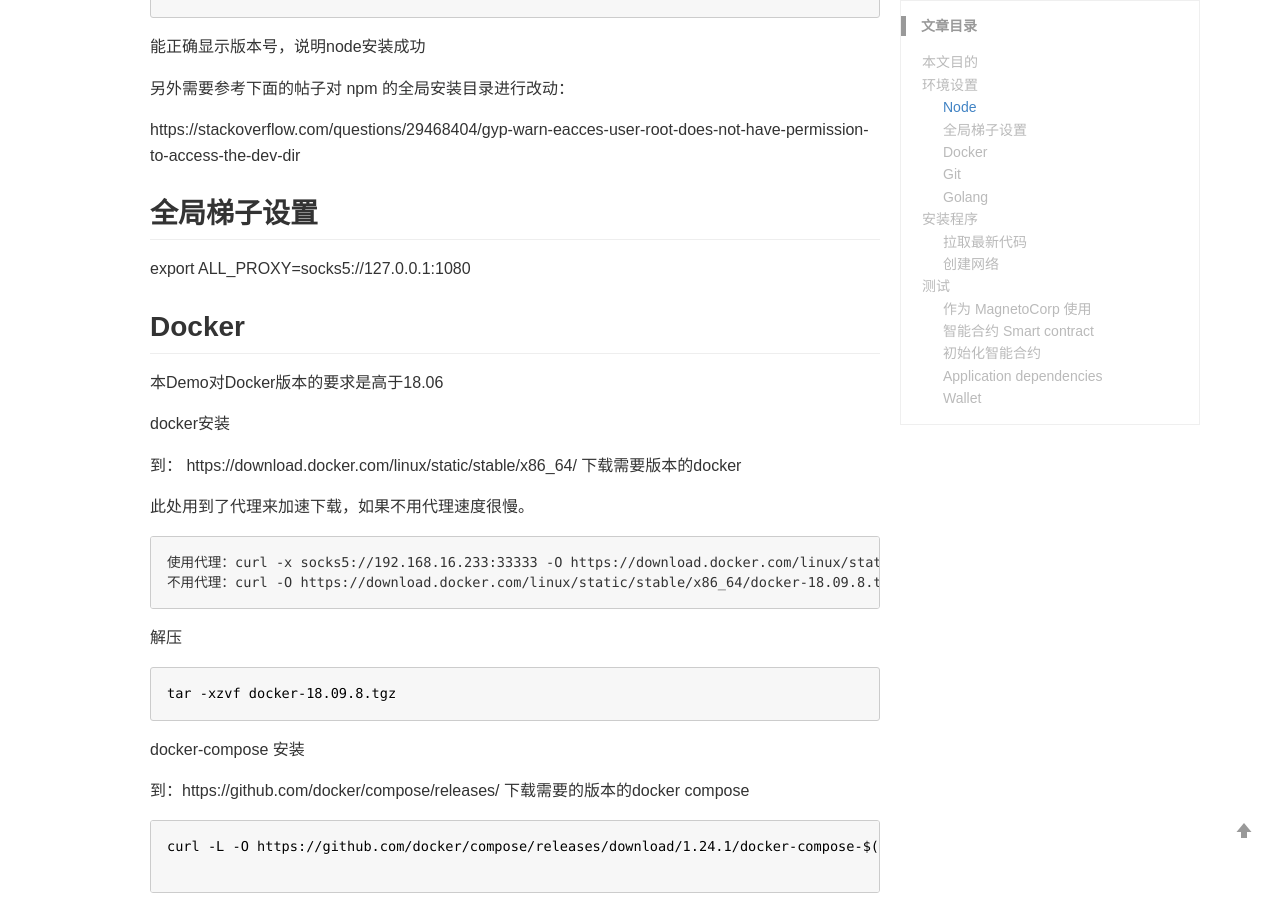
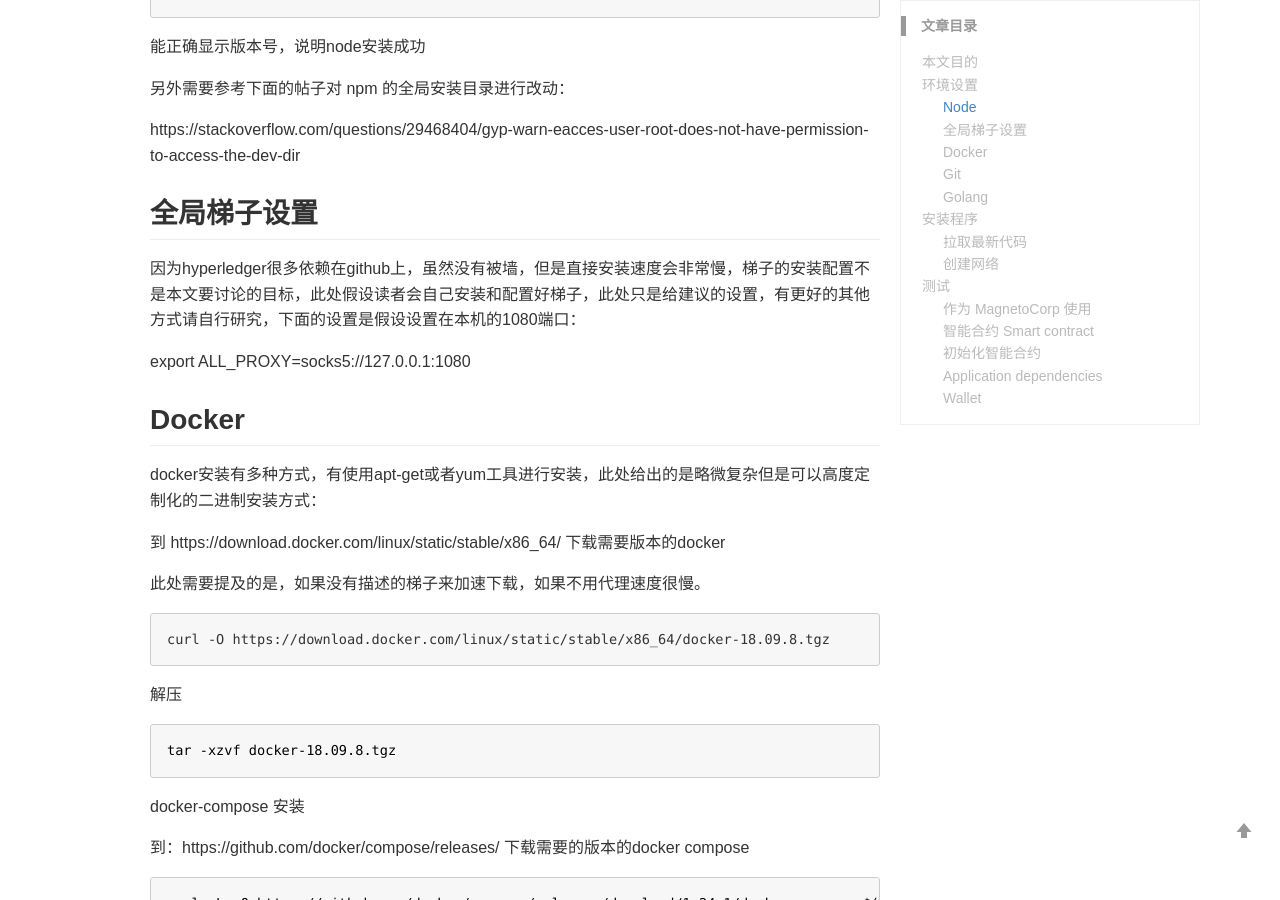
Before and after one commit to nox60/nox60.github.io, a Jekyll site: the page built from _posts/2019-7-12-Hyperledger-Fabric-Commercial-paper-例子详解.md, in a window 1280 px wide and 900 px high, scrolled down 1013 px. Built offline with Jekyll 4.4.1, drawn with Linux system fonts in a browser that asks for light colours; our own code applies the rules of GitHub Pages for plain Markdown files; comment, search, counter and statistics services are not loaded.

Commit message:
Update 2019-7-12-Hyperledger-Fabric-Commercial-paper-例子详解.md

````diff
--- a/_posts/2019-7-12-Hyperledger-Fabric-Commercial-paper-例子详解.md
+++ b/_posts/2019-7-12-Hyperledger-Fabric-Commercial-paper-例子详解.md
@@ -39,20 +39,19 @@ https://stackoverflow.com/questions/29468404/gyp-warn-eacces-user-root-does-not-
 
 ## 全局梯子设置
 
+因为hyperledger很多依赖在github上，虽然没有被墙，但是直接安装速度会非常慢，梯子的安装配置不是本文要讨论的目标，此处假设读者会自己安装和配置好梯子，此处只是给建议的设置，有更好的其他方式请自行研究，下面的设置是假设设置在本机的1080端口：
+
 export ALL_PROXY=socks5://127.0.0.1:1080
 
 ## Docker
 
-本Demo对Docker版本的要求是高于18.06
+docker安装有多种方式，有使用apt-get或者yum工具进行安装，此处给出的是略微复杂但是可以高度定制化的二进制安装方式：
 
-docker安装
+到  https://download.docker.com/linux/static/stable/x86_64/ 下载需要版本的docker
 
-到： https://download.docker.com/linux/static/stable/x86_64/ 下载需要版本的docker
-
-此处用到了代理来加速下载，如果不用代理速度很慢。
+此处需要提及的是，如果没有描述的梯子来加速下载，如果不用代理速度很慢。
 ```docker
-使用代理：curl -x socks5://192.168.16.233:33333 -O https://download.docker.com/linux/static/stable/x86_64/docker-18.09.8.tgz
-不用代理：curl -O https://download.docker.com/linux/static/stable/x86_64/docker-18.09.8.tgz
+curl -O https://download.docker.com/linux/static/stable/x86_64/docker-18.09.8.tgz
 ```
 
 解压
````
